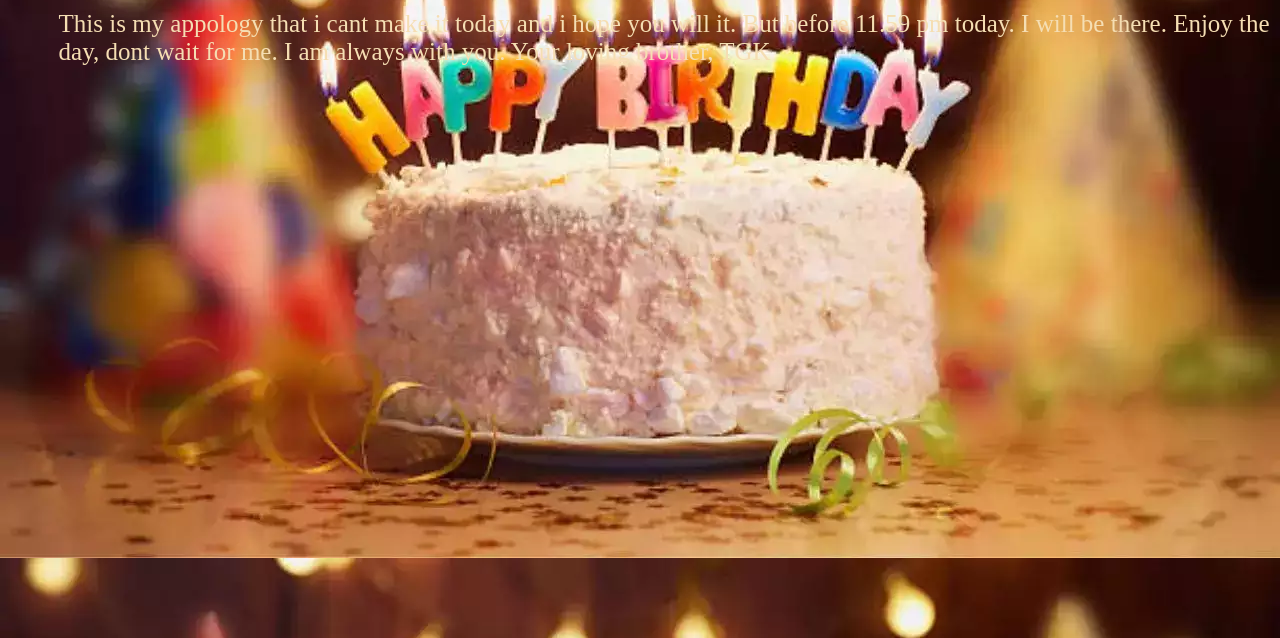
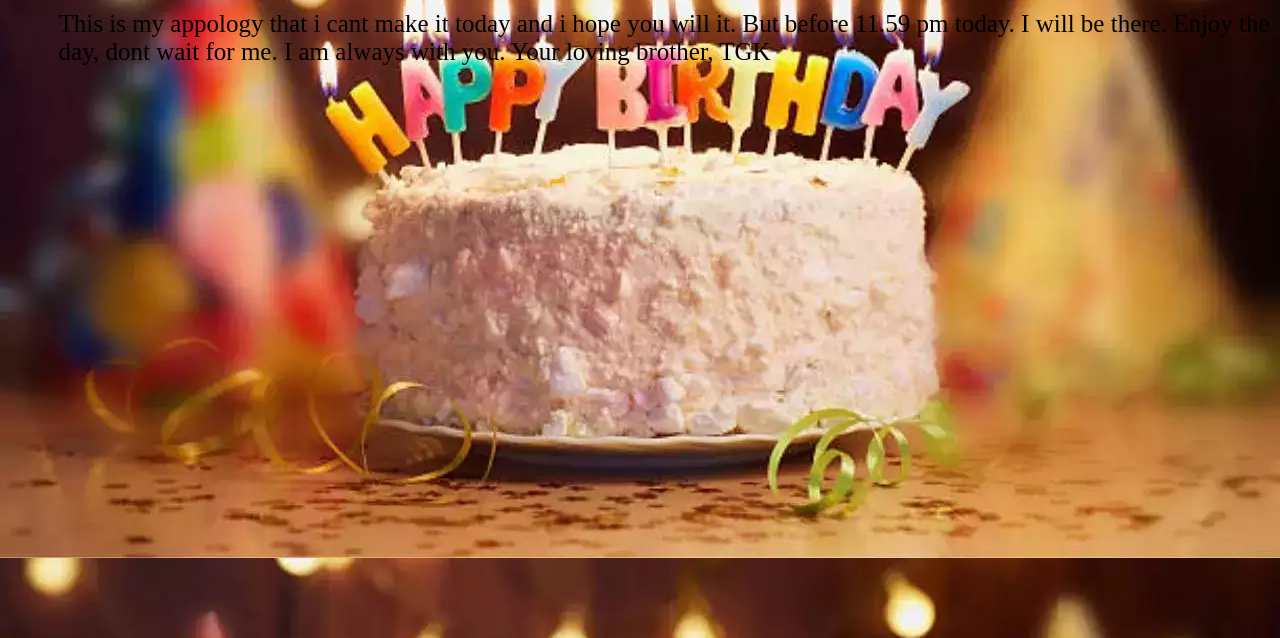
Before and after one commit to tgkprime/wish1.github.io, a plain HTML site: page index.html in a window 1280 px wide. Shown: the part 162-800 px from the top of the page. Drawn offline with Linux system fonts and the light colour scheme.

Commit message:
Update index.html

```diff
--- a/index.html
+++ b/index.html
@@ -10,7 +10,7 @@
                 font-family: Arial, Helvetica, sans-serif;
             }
             p {
-                color: wheat;
+                color: black;
                 font-size: 25px;
                 padding-left: 4%;
             }
```
